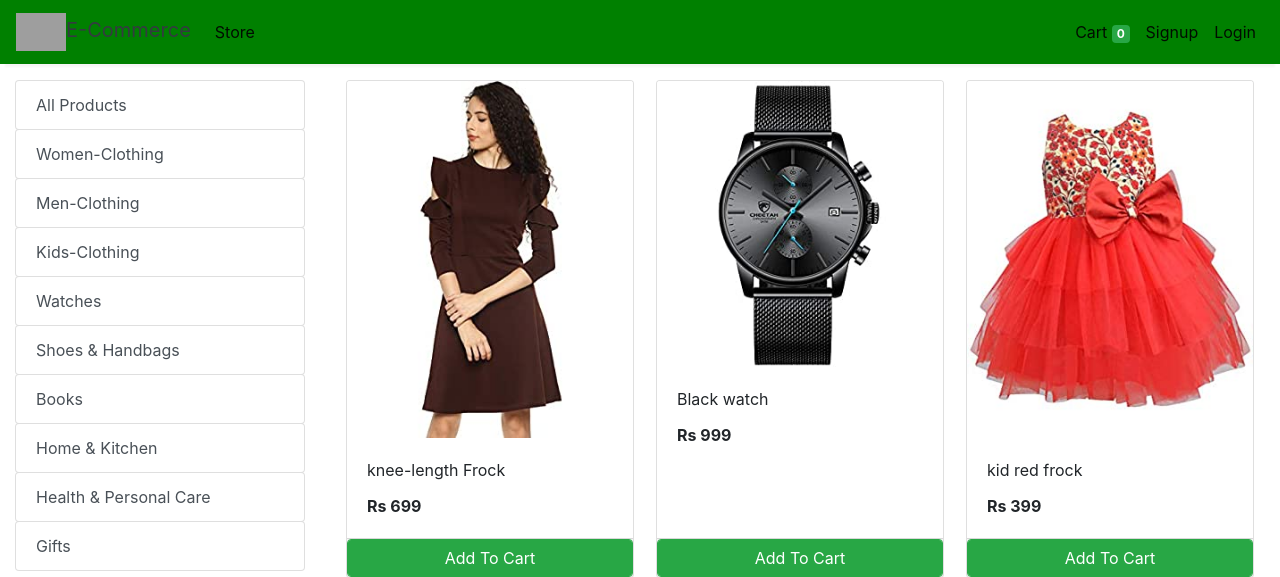
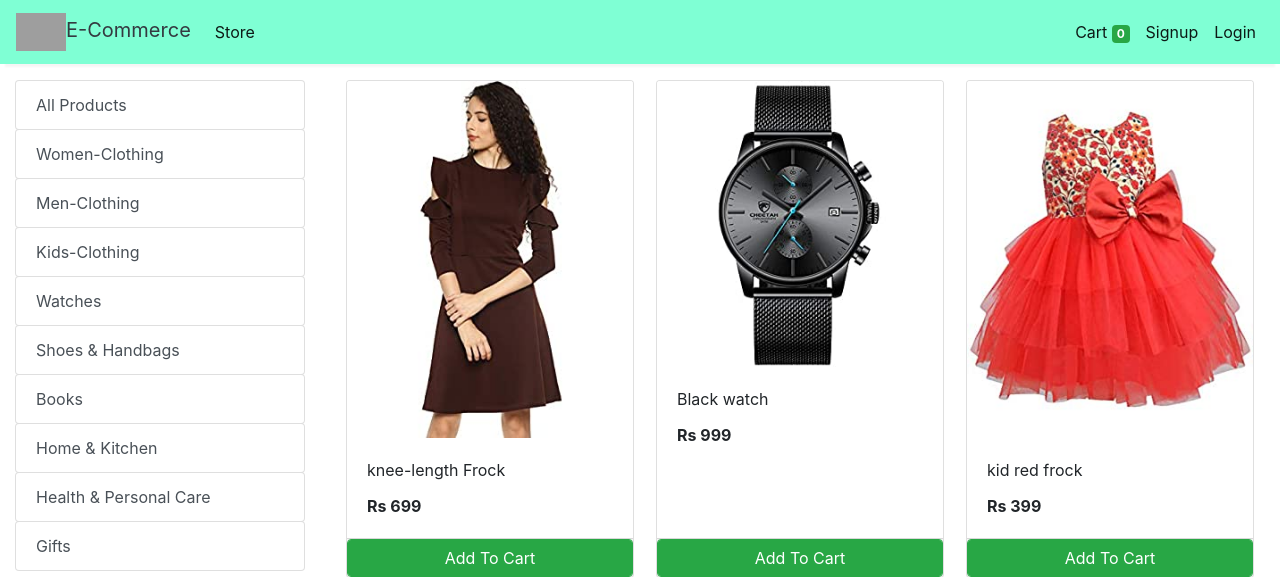
Before and after one commit to kennedy-273/E-com-website, a Django app: page /store in a window 1280 px wide. Shown: the top 577 px of the page. Run offline with Django 3.2, Linux system fonts and the light colour scheme; data comes from the database, SQL or seed files in the repository; both versions use the stored data as it was after the commit; some libraries are stand-ins or nearby versions; grey boxes are pictures that could not be loaded.

Commit message:
updated style

```diff
--- a/store/admin.py
+++ b/store/admin.py
@@ -17,6 +17,3 @@ admin.site.register(Products,AdminProduct)
 admin.site.register(Category)
 admin.site.register(Customer)
 admin.site.register(Order)
-
-
-# username = Tanushree, email = tanushree7252@gmail.com, password = 1234
--- a/store/templates/base.html
+++ b/store/templates/base.html
@@ -1,25 +1,31 @@
-<!doctype html>
+<!DOCTYPE html>
 <html lang="en">
-
   <head>
     <!-- Required meta tags -->
-  <meta charset="utf-8">
-  <meta name="viewport" content="width=device-width, initial-scale=1, shrink-to-fit=no">
+    <meta charset="utf-8" />
+    <meta
+      name="viewport"
+      content="width=device-width, initial-scale=1, shrink-to-fit=no"
+    />
 
     <!-- Bootstrap CSS -->
-  <link rel="stylesheet" href="https://maxcdn.bootstrapcdn.com/bootstrap/4.0.0/css/bootstrap.min.css"
-    integrity="sha384-Gn5384xqQ1aoWXA+058RXPxPg6fy4IWvTNh0E263XmFcJlSAwiGgFAW/dAiS6JXm" crossorigin="anonymous">
+    <link
+      rel="stylesheet"
+      href="https://maxcdn.bootstrapcdn.com/bootstrap/4.0.0/css/bootstrap.min.css"
+      integrity="sha384-Gn5384xqQ1aoWXA+058RXPxPg6fy4IWvTNh0E263XmFcJlSAwiGgFAW/dAiS6JXm"
+      crossorigin="anonymous"
+    />
 
     <title>E-commerce Website</title>
 
     <style>
-    nav{
-      background-color: green;
+      nav {
+        background-color: aquamarine;
       }
       .one-edge-shadow {
         box-shadow: 0 8px 2px -5px rgb(246, 245, 245);
       }
-.display-8{
+      .display-8 {
         font-weight: 200;
         font-size: 30px;
         font-colour: $teal-200;
@@ -30,62 +36,79 @@
   <body>
     <!-- navbar -->
 
-<nav class="one-edge-shadow
-  navbar navbar-light
-  sticky-top navbar
-  navbar-expand-lg
-  text-white">
-    <a class="navbar-brand ms-3 text-dark " href="/">
-    <link rel="stylesheet" href="https://use.fontawesome.com/releases/v5.7.0/css/all.css" integrity="sha384-lZN37f5QGtY3VHgisS14W3ExzMWZxybE1SJSEsQp9S+oqd12jhcu+A56Ebc1zFSJ" crossorigin="anonymous">
+    <nav
+      class="one-edge-shadow navbar navbar-light sticky-top navbar navbar-expand-lg text-white"
+    >
+      <a class="navbar-brand ms-3 text-dark" href="/">
+        <link
+          rel="stylesheet"
+          href="https://use.fontawesome.com/releases/v5.7.0/css/all.css"
+          integrity="sha384-lZN37f5QGtY3VHgisS14W3ExzMWZxybE1SJSEsQp9S+oqd12jhcu+A56Ebc1zFSJ"
+          crossorigin="anonymous"
+        />
 
-    <img src="https://www.freepnglogos.com/uploads/shopping-cart-png/shopping-cart-svg-png-icon-download-28.png" style="width:50px;height:50px,color:text-light;">E-Commerce</a>
-    <button class="navbar-toggler" type="button" data-toggle="collapse" data-target="#navbarSupportedContent"
-      aria-controls="navbarSupportedContent" aria-expanded="false" aria-label="Toggle navigation">
+        <img
+          src="https://www.freepnglogos.com/uploads/shopping-cart-png/shopping-cart-svg-png-icon-download-28.png"
+          style="width:50px;height:50px,color:text-light;"
+        />E-Commerce</a
+      >
+      <button
+        class="navbar-toggler"
+        type="button"
+        data-toggle="collapse"
+        data-target="#navbarSupportedContent"
+        aria-controls="navbarSupportedContent"
+        aria-expanded="false"
+        aria-label="Toggle navigation"
+      >
         <span class="navbar-toggler-icon"></span>
       </button>
-
 
       <div class="collapse navbar-collapse" id="navbarSupportedContent">
         <ul class="navbar-nav mr-auto">
           <li class="nav-item active">
-          <a class="nav-link" href="/store">Store <span class="sr-only">(current)</span></a>
+            <a class="nav-link" href="/store" >Store <span class="sr-only">(current)</span></a
+            >
           </li>
-
         </ul>
 
-
-
-
-      <ul class=" navbar-nav my-2 my-lg-0">
-
+        <ul class="navbar-nav my-2 my-lg-0">
           <li class="nav-item active">
-          <a class="nav-link" href="/cart">Cart
-            <span class="badge badge-success">{{request.session.cart.keys|length}}</span>
-            <span class="sr-only">(current)</span></a>
+            <a class="nav-link" href="/cart"
+              >Cart
+              <span class="badge badge-success"
+                >{{request.session.cart.keys|length}}</span
+              >
+              <span class="sr-only">(current)</span></a
+            >
           </li>
 
           {% if request.session.customer %}
 
-        <li class="nav-item active ">
-          <a class="nav-link" href="/orders">Orders<span class="sr-only">(current)</span></a>
+          <li class="nav-item active">
+            <a class="nav-link" href="/orders"
+              >Orders<span class="sr-only">(current)</span></a
+            >
           </li>
-        <li class="nav-item active ">
-          <a class="nav-link" href="/logout">Logout<span class="sr-only">(current)</span></a>
+          <li class="nav-item active">
+            <a class="nav-link" href="/logout"
+              >Logout<span class="sr-only">(current)</span></a
+            >
           </li>
           {% else %}
 
           <li class="nav-item active">
-          <a class="nav-link" href="/signup">Signup<span class="sr-only">(current)</span></a>
+            <a class="nav-link" href="/signup"
+              >Signup<span class="sr-only">(current)</span></a
+            >
           </li>
           <li class="nav-item active">
-          <a class="nav-link" href="/login">Login<span class="sr-only">(current)</span></a>
+            <a class="nav-link" href="/login"
+              >Login<span class="sr-only">(current)</span></a
+            >
           </li>
           {% endif %}
-
-
         </ul>
-
-
       </div>
     </nav>
     <!---->
@@ -93,15 +116,20 @@
 
     <!-- Optional JavaScript -->
     <!-- jQuery first, then Popper.js, then Bootstrap JS -->
-  <script src="https://code.jquery.com/jquery-3.2.1.slim.min.js"
+    <script
+      src="https://code.jquery.com/jquery-3.2.1.slim.min.js"
       integrity="sha384-KJ3o2DKtIkvYIK3UENzmM7KCkRr/rE9/Qpg6aAZGJwFDMVNA/GpGFF93hXpG5KkN"
-    crossorigin="anonymous"></script>
-  <script src="https://cdnjs.cloudflare.com/ajax/libs/popper.js/1.12.9/umd/popper.min.js"
+      crossorigin="anonymous"
+    ></script>
+    <script
+      src="https://cdnjs.cloudflare.com/ajax/libs/popper.js/1.12.9/umd/popper.min.js"
       integrity="sha384-ApNbgh9B+Y1QKtv3Rn7W3mgPxhU9K/ScQsAP7hUibX39j7fakFPskvXusvfa0b4Q"
-    crossorigin="anonymous"></script>
-  <script src="https://maxcdn.bootstrapcdn.com/bootstrap/4.0.0/js/bootstrap.min.js"
+      crossorigin="anonymous"
+    ></script>
+    <script
+      src="https://maxcdn.bootstrapcdn.com/bootstrap/4.0.0/js/bootstrap.min.js"
       integrity="sha384-JZR6Spejh4U02d8jOt6vLEHfe/JQGiRRSQQxSfFWpi1MquVdAyjUar5+76PVCmYl"
-    crossorigin="anonymous"></script>
+      crossorigin="anonymous"
+    ></script>
   </body>
-
 </html>
```
Also changed, not shown: db.sqlite3. Lines whose indentation alone changed are shown as unchanged.
